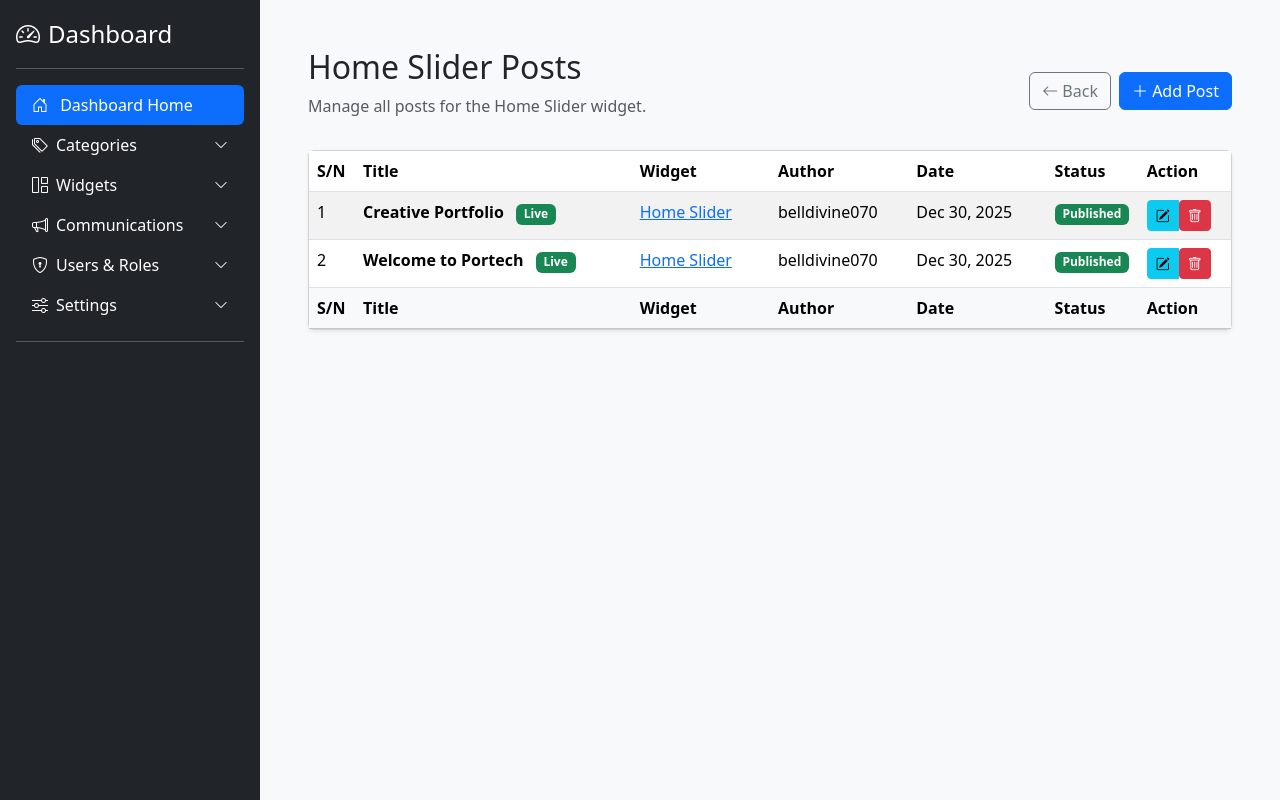
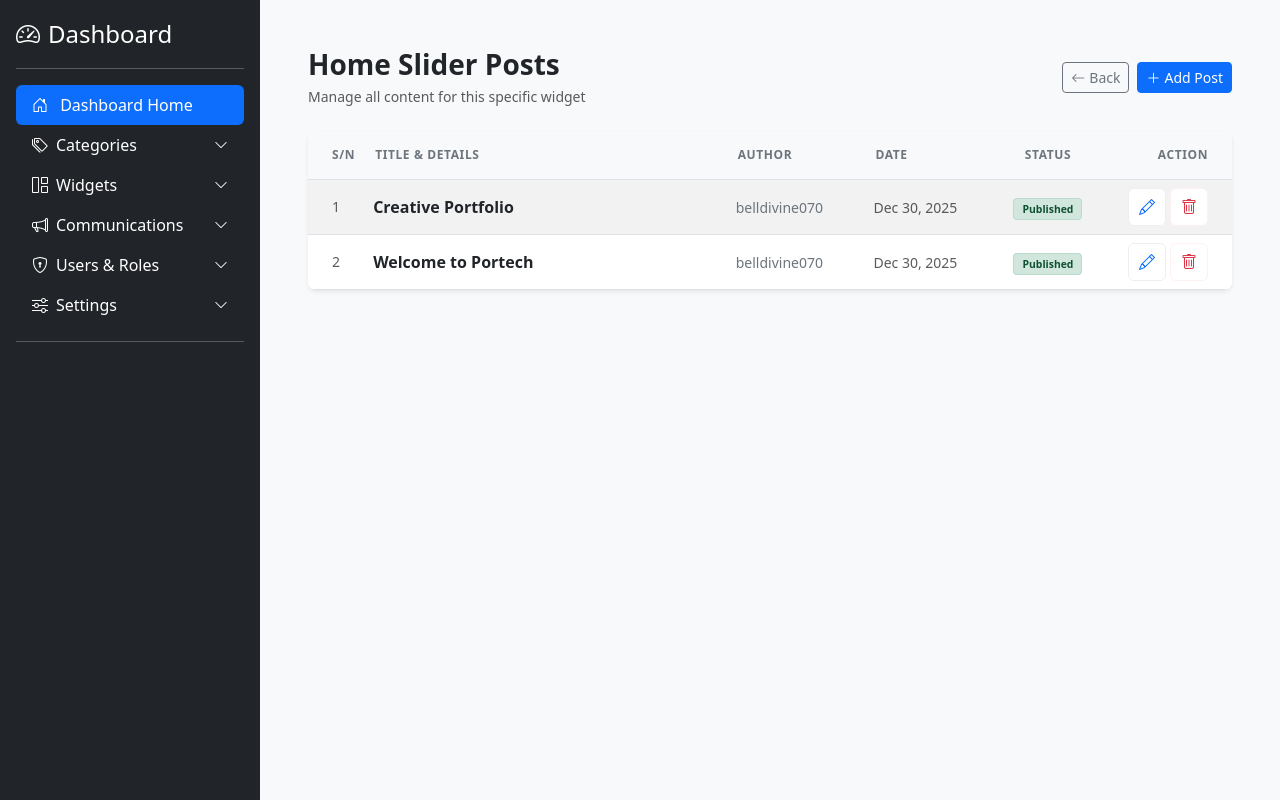
Before and after one commit to belldivine070/CMS, a Django app: page /bg-admin/widget/home-slider/posts/ in a window 1280 px wide. Shown: the part 56-856 px from the top of the page. Run offline with Django 5.2, Linux system fonts and the light colour scheme; a user stored in the database is signed in; data comes from the database, SQL or seed files in the repository; parts of the project's set-up code (start-up, migrations or seed data) failed here and were passed over; some libraries are stand-ins or nearby versions.

Commit message:
Refactor widget post list layout and styles
Updated the layout and styling of the widget post list page. Enhanced the table structure and added responsive design elements.

```diff
--- a/users/templates/widgets/wid_post_list.html
+++ b/users/templates/widgets/wid_post_list.html
@@ -3,82 +3,90 @@
 {% load category_tags %}
 {% load widget_tweaks %}
 
-
 {% block content %}
-    <div class="container-fluid mt-4">
-        <div class="d-flex justify-content-between align-items-center mb-3">
-            <div>
-                <h2>{{ widget.title }} Posts</h2>
-                <p class="text-muted">Manage all posts for the {{ widget.title }} widget.</p>
+<div class="container-fluid mt-3 mt-md-4">
+    <div class="d-flex flex-column flex-md-row justify-content-between align-items-md-center mb-4 gap-3">
+        <div class="text-center text-md-start">
+            <h2 class="h3 mb-1 text-dark fw-bold">{{ widget.title }} Posts</h2>
+            <p class="text-muted small mb-0">Manage all content for this specific widget</p>
         </div>
 
-            <div class="d-flex gap-2">
-                <a href="{% url "widget_list" %}" class="btn btn-outline-secondary">
-                    <i class="bi bi-arrow-left"></i> Back
+        <div class="d-flex gap-2 justify-content-center">
+            <a href="{% url 'widget_list' %}" class="btn btn-outline-secondary btn-sm d-flex align-items-center">
+                <i class="bi bi-arrow-left me-1"></i> Back
             </a>
-                <a href="{% url 'widget_post_create' widget_slug=widget.slug %}" class="btn btn-primary">
-                    <i class="bi bi-plus-lg"></i> Add Post
+            <a href="{% url 'widget_post_create' widget_slug=widget.slug %}" class="btn btn-primary btn-sm d-flex align-items-center">
+                <i class="bi bi-plus-lg me-1"></i> Add Post
             </a>
         </div>
-
     </div>
 
-        <div class="card shadow-sm">
+    <div class="card shadow-sm border-0 rounded-3 overflow-hidden">
         <div class="card-body p-0">
-                <table class="table table-striped table-hover mb-0">
-                    <thead>
+            <div class="table-responsive">
+                <table class="table table-striped table-hover align-middle mb-0 custom-post-table">
+                    <thead class="table-light">
                         <tr>
-                            <th style="width: 5%;">S/N</th>
-                            <th style="width: 30%;">Title</th>
-                            <th style="width: 15%;">Widget</th>
-                            <th style="width: 15%;">Author</th>
-                            <th style="width: 15%;">Date</th>
-                            <th style="width: 10%;">Status</th>
-                            <th style="width: 10%;">Action</th>
+                            <th class="ps-4" style="width: 5%;">S/N</th>
+                            <th style="width: 40%;">Title & Details</th>
+                            <th class="d-none d-lg-table-cell" style="width: 15%;">Author</th>
+                            <th class="d-none d-md-table-cell" style="width: 15%;">Date</th>
+                            <th class="d-none d-md-table-cell text-center" style="width: 10%;">Status</th>
+                            <th class="text-end pe-4" style="width: 15%;">Action</th>
                         </tr>
                     </thead>
                     <tbody>
                         {% for post in posts %}
                         <tr>
-                            <td>{{ forloop.counter }}</td>
+                            <td class="ps-4 text-muted small">{{ forloop.counter }}</td>
                             <td>
-                                <strong>{{ post.title }}</strong>
+                                <div class="fw-bold text-dark">{{ post.title }}</div>
+
+                                <div class="d-lg-none mt-1 d-flex flex-wrap align-items-center gap-2">
+                                    <small class="text-muted">
+                                        <i class="bi bi-person small"></i> {{ post.author.get_full_name|default:post.author.username }}
+                                    </small>
+
+                                    <span class="d-md-none">
                                         {% if post.is_published %}
-                                    <span class="badge text-bg-success ms-2">Live</span>
+                                            <span class="badge-status-live">Live</span>
                                         {% else %}
-                                    <span class="badge text-bg-warning ms-2">Draft</span>
+                                            <span class="badge-status-draft">Draft</span>
                                         {% endif %}
+                                    </span>
+                                </div>
+                                <small class="text-muted d-md-none d-block mt-1">{{ post.updated_at|date:"M d" }}</small>
                             </td>
-                            <td>
-                                <a href="{% url 'widget_list' %}">
-                                    {{ post.widget.title }}
-                                </a>
+
+                            <td class="d-none d-lg-table-cell">
+                                <span class="text-secondary small">{{ post.author.get_full_name|default:post.author.username }}</span>
                             </td>
-                            <td>{{ post.author.get_full_name|default:post.author.username }}</td>
-                            <td>{{ post.updated_at|date:"M d, Y" }}</td>
 
-                            <td>
+                            <td class="d-none d-md-table-cell">
+                                <span class="text-muted small">{{ post.updated_at|date:"M d, Y" }}</span>
+                            </td>
+
+                            <td class="d-none d-md-table-cell text-center">
                                 {% if post.is_published %}
-                                    <span class="badge text-bg-success">Published</span>
+                                    <span class="badge-status-live">Published</span>
                                 {% else %}
-                                    <span class="badge text-bg-secondary">Draft</span>
+                                    <span class="badge-status-draft">Draft</span>
                                 {% endif %}
                             </td>
 
-                            <td>
-                                <div class="btn-group" role="group" aria-label="Post Actions">
-                                    {# Widget Post Edit Button #}
-                                    <a href="{% url 'widget_post_edit' widget_slug=post.widget.slug post_slug=post.slug %}" class="btn btn-sm btn-info" title="Edit">
-                                        <i class="bi bi-pencil-square"></i>
+                            <td class="text-end pe-4">
+                                <div class="btn-group">
+                                    <a href="{% url 'widget_post_edit' widget_slug=post.widget.slug post_slug=post.slug %}"
+                                       class="btn-action-edit" title="Edit">
+                                        <i class="bi bi-pencil"></i>
                                     </a>
 
-                                    {# Widget Post Delete Form #}
                                     <form method="post"
                                           action="{% url 'widget_post_delete' widget_slug=post.widget.slug post_slug=post.slug %}"
-                                          style="display: inline;"
-                                          onsubmit="return confirm('Are you sure you want to delete the post: {{ post.title }}?');">
+                                          class="d-inline"
+                                          onsubmit="return confirm('Delete this post?');">
                                         {% csrf_token %}
-                                        <button type="submit" class="btn btn-sm btn-danger" title="Delete Post">
+                                        <button type="submit" class="btn-action-delete ms-1" title="Delete">
                                             <i class="bi bi-trash"></i>
                                         </button>
                                     </form>
@@ -87,23 +95,81 @@
                         </tr>
                         {% empty %}
                         <tr>
-                            <td colspan="7" class="text-center py-4">No posts found for this widget.</td>
+                            <td colspan="6" class="text-center py-5 text-muted">
+                                <i class="bi bi-file-earmark-post display-4 d-block mb-3"></i>
+                                No posts found for this widget.
+                            </td>
                         </tr>
                         {% endfor %}
                     </tbody>
-                    <tfoot class="table-light">
+                    <tfoot class="table-light d-none d-md-table-footer">
                         <tr>
-                            <th>S/N</th>
-                            <th>Title</th>
-                            <th>Widget</th>
-                            <th>Author</th>
-                            <th>Date</th>
-                            <th>Status</th>
-                            <th>Action</th>
+                            <th class="ps-4">S/N</th>
+                            <th>Title & Details</th>
+                            <th class="d-none d-lg-table-cell">Author</th>
+                            <th class="d-none d-md-table-cell">Date</th>
+                            <th class="d-none d-md-table-cell text-center">Status</th>
+                            <th class="text-end pe-4">Action</th>
                         </tr>
                     </tfoot>
                 </table>
             </div>
         </div>
     </div>
+</div>
+
+<style>
+    /* Table Styling */
+    .table td { vertical-align: middle; }
+    .custom-post-table thead th {
+        background-color: #f8f9fa;
+        color: #6c757d;
+        font-size: 0.75rem;
+        text-transform: uppercase;
+        letter-spacing: 0.05em;
+        padding: 15px 10px;
+        border-bottom: 1px solid #dee2e6;
+    }
+
+    /* Status Badges */
+    .badge-status-live {
+        background-color: #d1e7dd;
+        color: #0f5132;
+        font-size: 0.65rem;
+        padding: 3px 8px;
+        border-radius: 4px;
+        font-weight: 600;
+        border: 1px solid #badbcc;
+    }
+    .badge-status-draft {
+        background-color: #f8f9fa;
+        color: #6c757d;
+        font-size: 0.65rem;
+        padding: 3px 8px;
+        border-radius: 4px;
+        font-weight: 600;
+        border: 1px solid #dee2e6;
+    }
+
+    /* Action Buttons */
+    .btn-action-edit, .btn-action-delete {
+        padding: 6px 10px;
+        border-radius: 6px;
+        background: white;
+        border: 1px solid #eee;
+        transition: 0.2s;
+        text-decoration: none;
+        display: inline-block;
+    }
+    .btn-action-edit { color: #0d6efd; }
+    .btn-action-delete { color: #dc3545; border: 1px solid #fff0f0; }
+    .btn-action-edit:hover { background: #f0f7ff; border-color: #0d6efd; }
+    .btn-action-delete:hover { background: #fff0f0; border-color: #dc3545; }
+
+    @media (max-width: 768px) {
+        .table { font-size: 0.85rem; }
+        .ps-4 { padding-left: 1rem !important; }
+        .pe-4 { padding-right: 1rem !important; }
+    }
+</style>
 {% endblock %}
```
Lines whose indentation alone changed are shown as unchanged.
